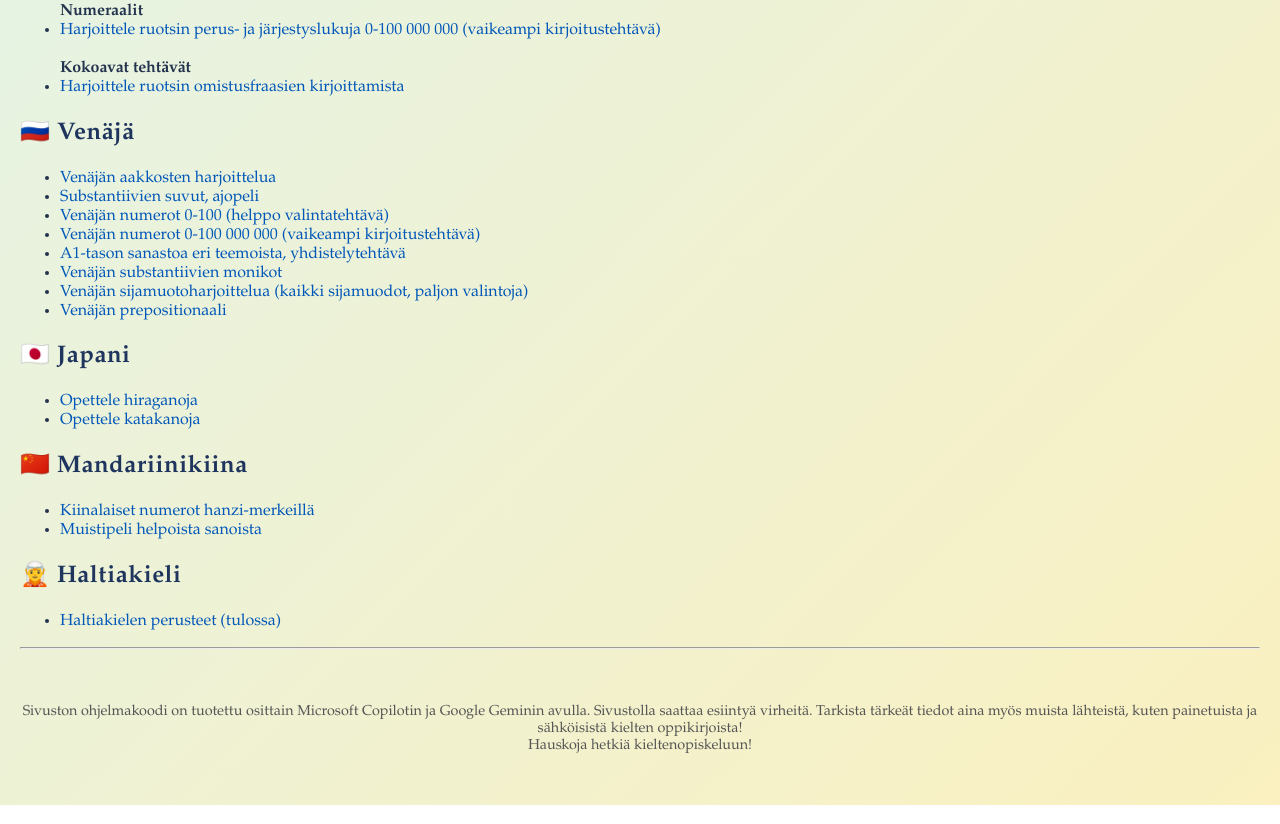
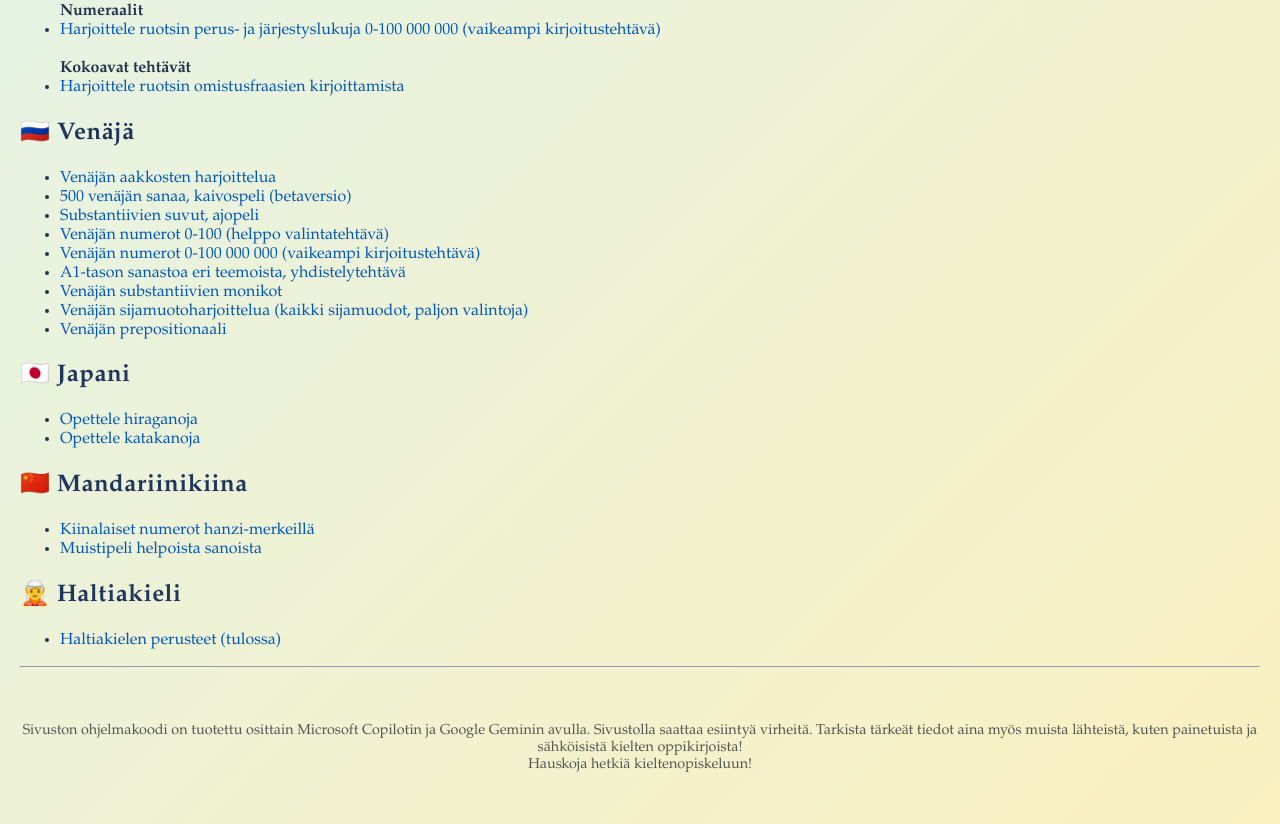
Before and after one commit to kielioppikurssi/kielioppikurssi, a plain HTML site: page index.html in a window 1280 px wide. Shown: the part 756-1580 px from the top of the page. Drawn offline with Linux system fonts and the light colour scheme.

Commit message:
Add link to mining game in index.html

```diff
--- a/index.html
+++ b/index.html
@@ -204,6 +204,12 @@ Tälle sivulle on koottu erilaisia tehtäviä, jotka auttavat sinua eri kieliopp
         </a>
        </li>
 
+            <li>
+        <a href="kaivos_ven.html">
+            500 venäjän sanaa, kaivospeli (betaversio)
+        </a>
+    </li>
+
            <li>
         <a href="venaja_suvut.html">
             Substantiivien suvut, ajopeli
```
